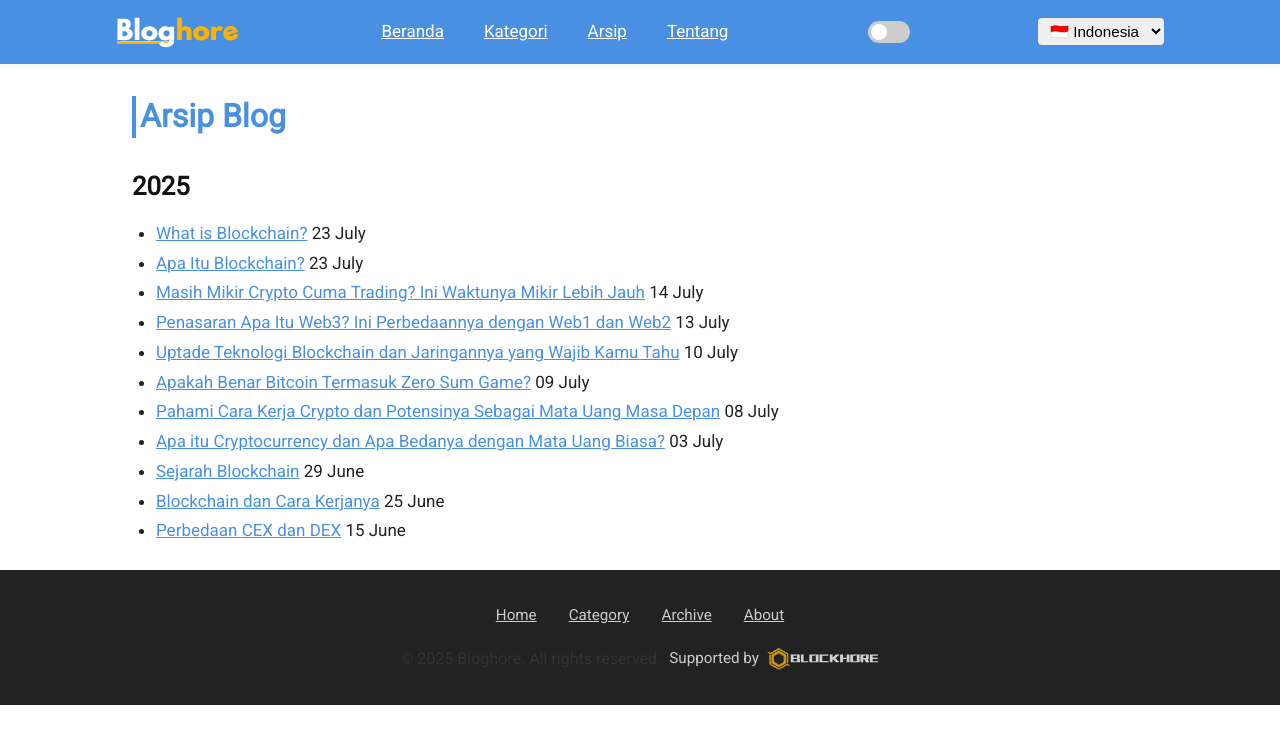
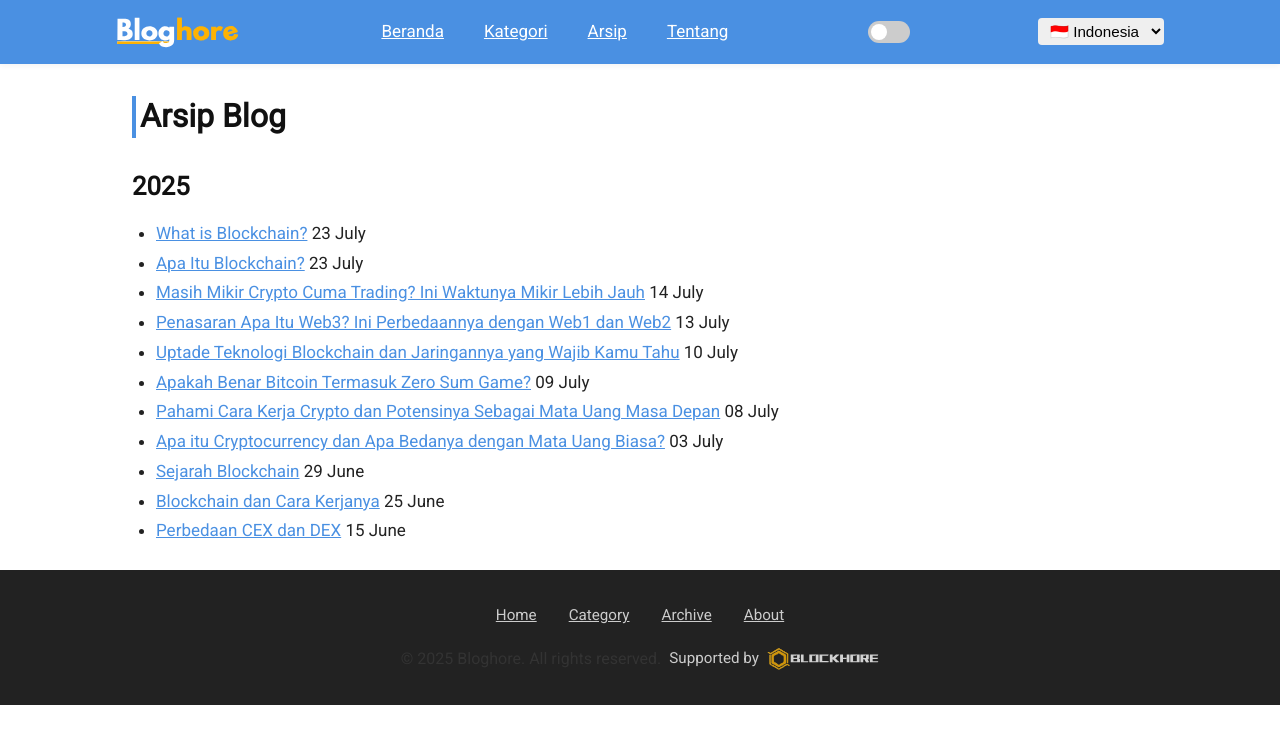
Before and after one commit to Blockhore/bloghore.github.io, a Jekyll site: the page built from pages/archive.html, in a window 1280 px wide. Shown: the top 744 px of the page. Built offline with Jekyll 4.4.1, drawn with Linux system fonts in a browser that asks for light colours.

Commit message:
Update _hero.scss

```diff
--- a/_sass/_hero.scss
+++ b/_sass/_hero.scss
@@ -12,7 +12,6 @@
 h1 {
   font-size: 1,9rem;
   font-weight: 600;
-  color: $color-primary;
   margin-bottom: 0.75rem;
   padding-left: 0.25rem;
   border-left: 4px solid $color-primary;
@@ -47,6 +46,7 @@ h1 {
 
         h2 {
           font-size: 1.8rem;
+          color: white;
           margin-bottom: 0.5rem;
         }
 
```
